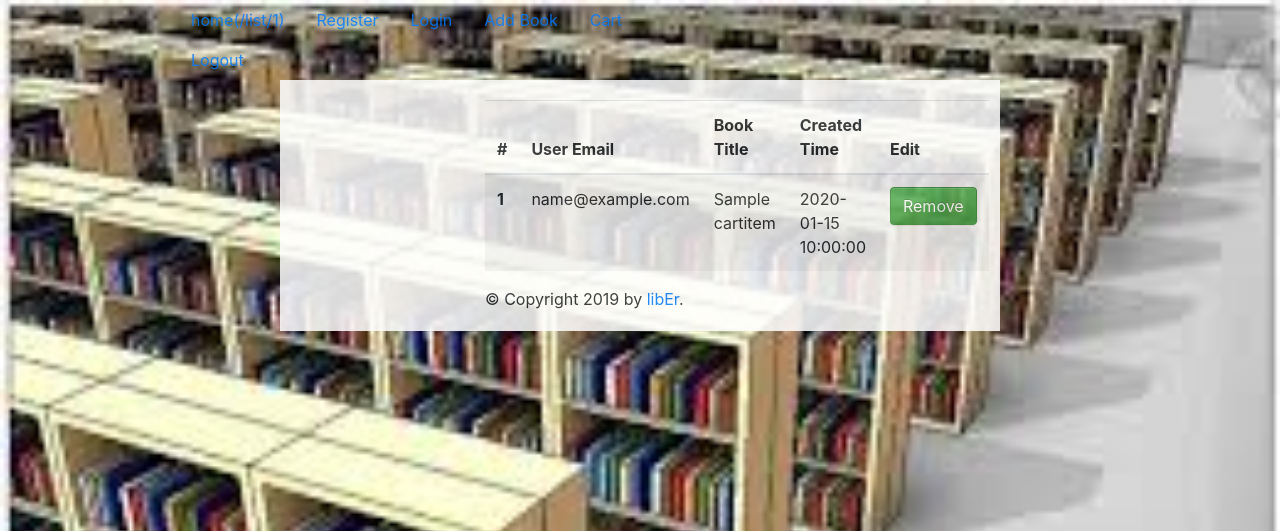
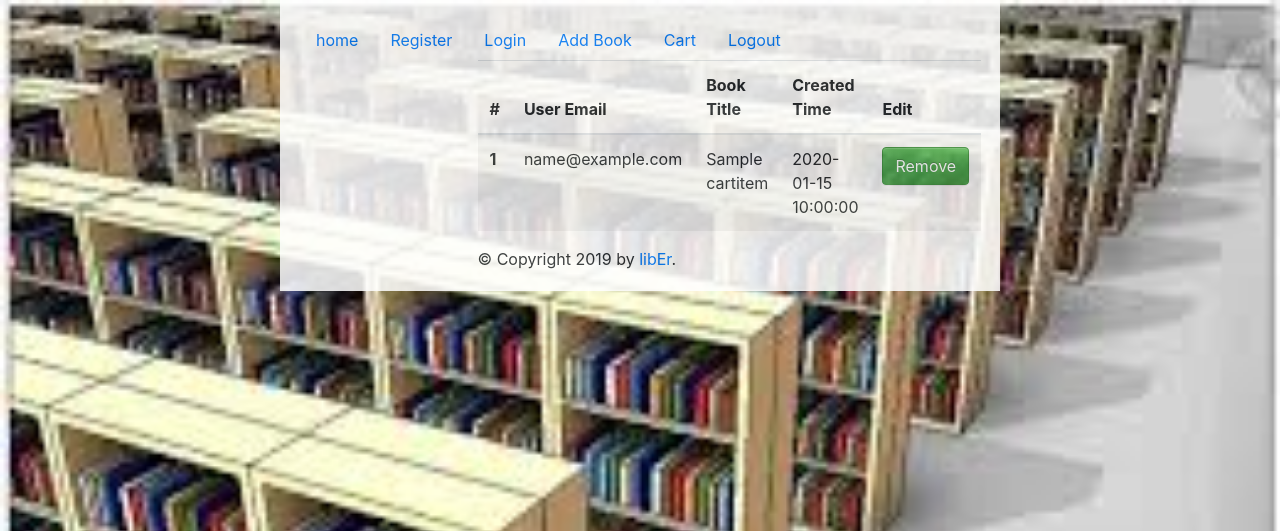
Before and after one commit to daviddongguo/BookstorePHP, a PHP site: template php_project/templates/cart.html.twig in a window 1280 px wide. Shown: the top 531 px of the page. Run offline with PHP 8.4, Linux system fonts and the light colour scheme; the template is opened without the code that fills it: most values are stand-ins (such as "Sample title", 1, 10 or a date in 2020); some libraries are stand-ins or nearby versions.

Commit message:
adjust the top nav, make it in the center of the top.

```diff
--- a/php_project/templates/master.html.twig
+++ b/php_project/templates/master.html.twig
@@ -20,12 +20,13 @@
 
 <body>
     <div class="container">
+        <div id="centeredContent">
             <div class="row">
-                <div class="col-sm-10 col-md-7">
+                <div class="col-md-12">
                     <div id='topNav'>
                         <ul class="nav">
                             <li class="nav-item">
-                                <a class="nav-link active" href="/list/1/xxx">home(/list/1)</a>
+                                <a class="nav-link active" href="/list/1/xxx">home</a>
                             </li>
                             <li class="nav-item">
                                 <a class="nav-link active" href="/register" tabindex="-1" aria-disabled="true">Register</a>
@@ -46,7 +47,7 @@
                     </div>
                 </div>
             </div>
-            <div class="row" id="centeredContent">
+            <div class="row">
                 <div class="col-md-3 hidden-sm">
                     <div class="" id="sideNav">
                         {% block sideNav %}
@@ -63,6 +64,7 @@
                     <div id="footer">&copy; Copyright 2019 by <a href="http://localhost:8099/">libEr</a>.</div>
                 </div>
             </div>
+        </div>
         <!-- TODO: add Google Analytics tracking code -->
         <script src="https://code.jquery.com/jquery-3.1.1.min.js" ></script>
         <script src="https://cdnjs.cloudflare.com/ajax/libs/popper.js/1.14.6/umd/popper.min.js" integrity="sha384-wHAiFfRlMFy6i5SRaxvfOCifBUQy1xHdJ/yoi7FRNXMRBu5WHdZYu1hA6ZOblgut" crossorigin="anonymous"></script>
```
Also changed, not shown: php_project/index.php (+3 -14 lines), php_project/styles.css (+5 -4 lines). Lines whose indentation alone changed are shown as unchanged.
